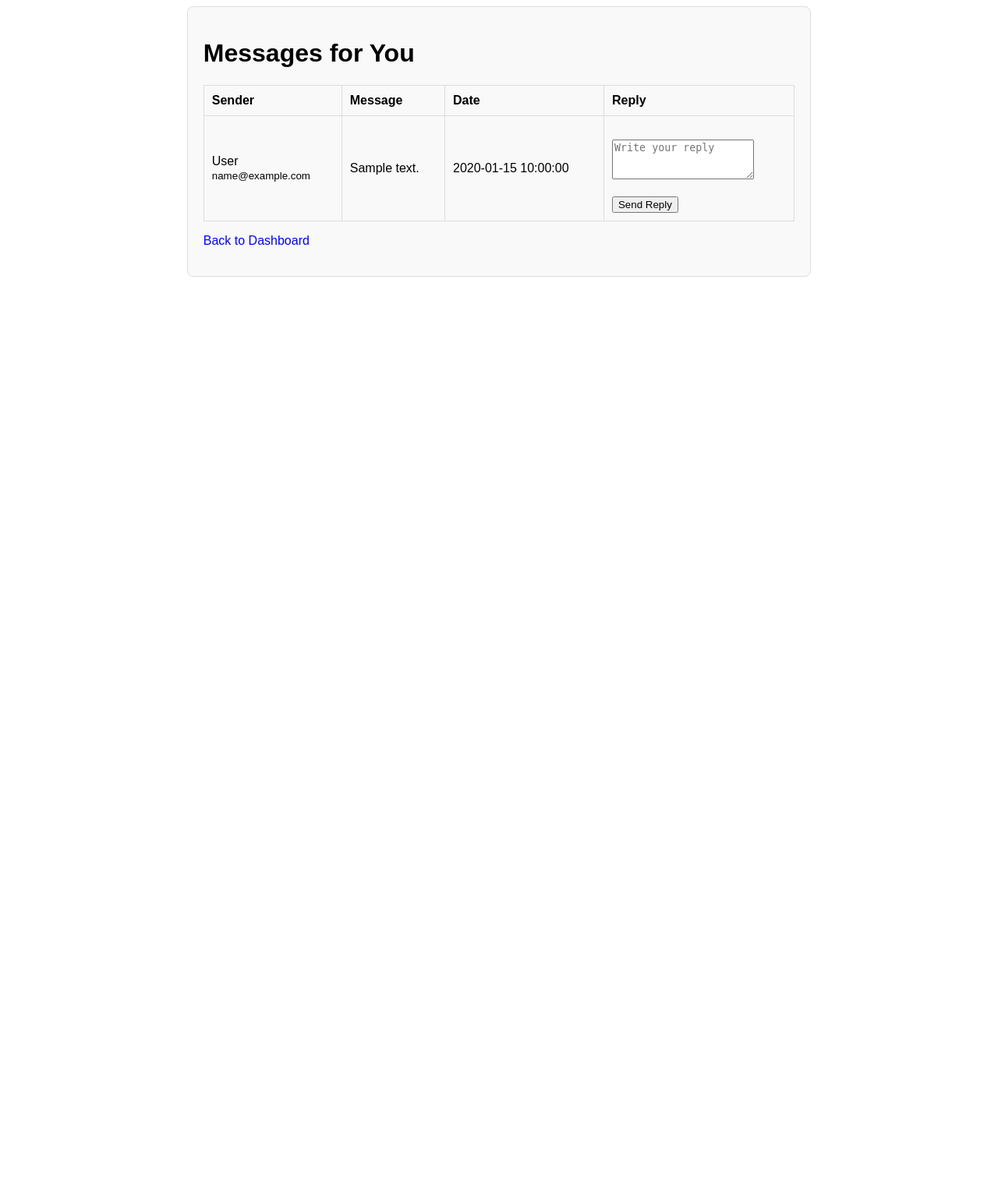
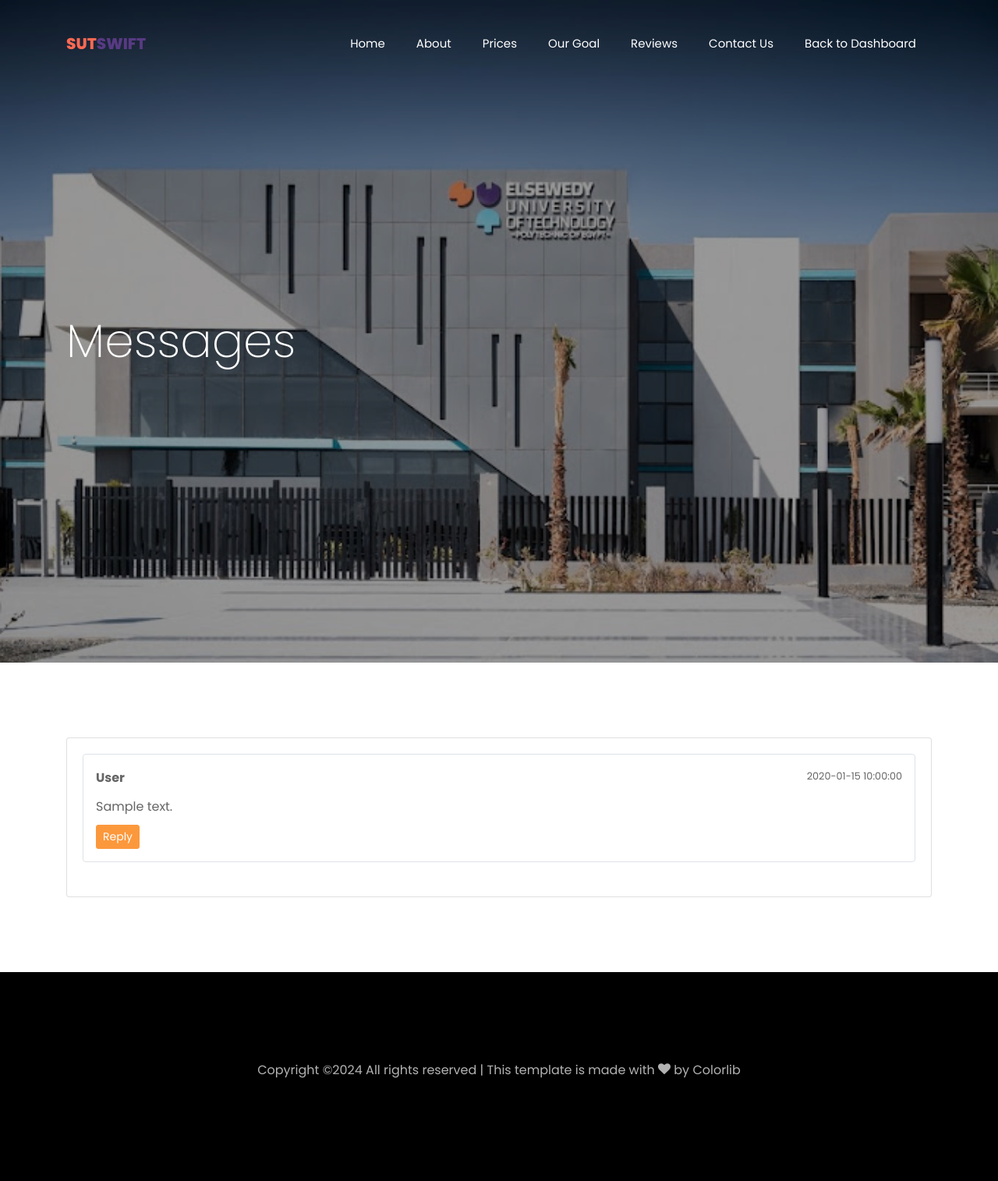
Before and after one commit to criticberlin/university_transportation, a PHP site: page /contact_student.php in a window 1280 px wide. Shown: the whole page at 78% size. Before the commit the page ends 355 px from the top, so only its background shows below. Run offline with PHP 8.4, Linux system fonts and the light colour scheme; the visitor is signed in with stand-in values (Sample User, id 1); tables that the repository leaves empty or names only in its code hold one stand-in row (values such as "Sample post"); some web fonts are replaced.

Commit message:
Update contact_student.php

```diff
--- a/contact_student.php
+++ b/contact_student.php
@@ -9,6 +9,7 @@ include 'db.php';
 
 $driverID = $_SESSION['UserID'];
 
+// Fetch messages
 $stmt = $pdo->prepare("
     SELECT
         C.MessageID,
@@ -25,6 +26,7 @@ $stmt = $pdo->prepare("
 $stmt->execute([$driverID]);
 $messages = $stmt->fetchAll(PDO::FETCH_ASSOC);
 
+// Handle reply submission
 if ($_SERVER['REQUEST_METHOD'] === 'POST' && isset($_POST['reply_message'], $_POST['message_id'], $_POST['sender_id'])) {
     $replyMessage = trim($_POST['reply_message']);
     $messageID = (int)$_POST['message_id'];
@@ -37,6 +39,9 @@ if ($_SERVER['REQUEST_METHOD'] === 'POST' && isset($_POST['reply_message'], $_PO
         ");
         if ($stmt->execute([$driverID, $senderID, $replyMessage])) {
             $success = "Reply sent successfully.";
+            // Refresh messages after sending reply
+            header("Location: " . $_SERVER['PHP_SELF']);
+            exit();
         } else {
             $error = "Failed to send the reply.";
         }
@@ -48,125 +53,156 @@ if ($_SERVER['REQUEST_METHOD'] === 'POST' && isset($_POST['reply_message'], $_PO
 
 <!DOCTYPE html>
 <html lang="en">
+<head>
+    <title>SUTSwift - Messages</title>
+    <meta charset="utf-8">
+    <meta name="viewport" content="width=device-width, initial-scale=1, shrink-to-fit=no">
+    <link href="https://fonts.googleapis.com/css?family=Poppins:200,300,400,500,600,700,800&display=swap" rel="stylesheet">
 
-<head>
-    <meta charset="UTF-8">
-    <meta name="viewport" content="width=device-width, initial-scale=1.0">
-    <title>Driver Messages</title>
-    <style>
-        body {
-            font-family: Arial, sans-serif;
-        }
-
-        .container {
-            width: 60%;
-            margin: auto;
-            padding: 20px;
-            border: 1px solid #ddd;
-            border-radius: 8px;
-            background-color: #f9f9f9;
-        }
-
-        table {
-            width: 100%;
-            border-collapse: collapse;
-        }
-
-        table,
-        th,
-        td {
-            border: 1px solid #ddd;
-        }
-
-        th,
-        td {
-            padding: 10px;
-            text-align: left;
-        }
-
-        .message {
-            padding: 10px;
-            background-color: #f1f1f1;
-            margin-bottom: 15px;
-        }
-
-        .sender {
-            font-weight: bold;
-        }
-
-        .date {
-            font-size: 0.8em;
-            color: gray;
-        }
-
-        .reply-form {
-            margin-top: 20px;
-        }
-
-        .error {
-            color: red;
-        }
-
-        .success {
-            color: green;
-        }
-
-        a {
-            text-decoration: none;
-            color: blue;
-        }
-
-        a:hover {
-            text-decoration: underline;
-        }
-    </style>
+    <link rel="stylesheet" href="css/open-iconic-bootstrap.min.css">
+    <link rel="stylesheet" href="css/animate.css">
+    <link rel="stylesheet" href="css/owl.carousel.min.css">
+    <link rel="stylesheet" href="css/owl.theme.default.min.css">
+    <link rel="stylesheet" href="css/magnific-popup.css">
+    <link rel="stylesheet" href="css/aos.css">
+    <link rel="stylesheet" href="css/ionicons.min.css">
+    <link rel="stylesheet" href="css/bootstrap-datepicker.css">
+    <link rel="stylesheet" href="css/jquery.timepicker.css">
+    <link rel="stylesheet" href="css/flaticon.css">
+    <link rel="stylesheet" href="css/icomoon.css">
+    <link rel="stylesheet" href="css/style.css">
+    <link rel="icon" type="image/png" href="images/SUTlogo.png">
 </head>
 
 <body>
+    <nav class="navbar navbar-expand-lg navbar-dark ftco_navbar bg-dark ftco-navbar-light" id="ftco-navbar">
         <div class="container">
-        <h1>Messages for You</h1>
+            <a class="navbar-brand" href="index.html">SUT<span>Swift</span></a>
+            <button class="navbar-toggler" type="button" data-toggle="collapse" data-target="#ftco-nav" aria-controls="ftco-nav" aria-expanded="false" aria-label="Toggle navigation">
+                <span class="oi oi-menu"></span> Menu
+            </button>
+            <div class="collapse navbar-collapse" id="ftco-nav">
+                <ul class="navbar-nav ml-auto">
+                    <li class="nav-item"><a href="index.html" class="nav-link">Home</a></li>
+                    <li class="nav-item"><a href="about.html" class="nav-link">About</a></li>
+                    <li class="nav-item"><a href="pricing.html" class="nav-link">Prices</a></li>
+                    <li class="nav-item"><a href="car.html" class="nav-link">Our Goal</a></li>
+                    <li class="nav-item"><a href="blog.html" class="nav-link">Reviews</a></li>
+                    <li class="nav-item"><a href="contact.html" class="nav-link">Contact Us</a></li>
+                    <li class="nav-item"><a href="drivers.php" class="nav-link">Back to Dashboard</a></li>
+                </ul>
+            </div>
+        </div>
+    </nav>
 
+    <div class="hero-wrap" style="background-image: url('images/bg_1.jpg');" data-stellar-background-ratio="0.5">
+        <div class="overlay"></div>
+        <div class="container">
+            <div class="row no-gutters slider-text justify-content-start align-items-center">
+                <div class="col-lg-12 ftco-animate">
+                    <div class="text w-100 mb-4 mt-5">
+                        <h1 class="mb-4">Messages</h1>
+                    </div>
+                </div>
+            </div>
+        </div>
+    </div>
+
+    <section class="ftco-section">
+        <div class="container">
             <?php if (isset($success)): ?>
-            <p class="success"><?= htmlspecialchars($success) ?></p>
+                <div class="alert alert-success"><?= htmlspecialchars($success) ?></div>
             <?php endif; ?>
             <?php if (isset($error)): ?>
-            <p class="error"><?= htmlspecialchars($error) ?></p>
+                <div class="alert alert-danger"><?= htmlspecialchars($error) ?></div>
             <?php endif; ?>
 
-        <?php if (count($messages) > 0): ?>
-            <table>
-                <thead>
-                    <tr>
-                        <th>Sender</th>
-                        <th>Message</th>
-                        <th>Date</th>
-                        <th>Reply</th>
-                    </tr>
-                </thead>
-                <tbody>
+            <div class="row">
+                <div class="col-md-12">
+                    <div class="card">
+                        <div class="card-body">
+                            <?php if (empty($messages)): ?>
+                                <p class="text-center">No messages found.</p>
+                            <?php else: ?>
                                 <?php foreach ($messages as $message): ?>
-                        <tr>
-                            <td><?= htmlspecialchars($message['SenderName']) ?> <br> <small><?= htmlspecialchars($message['SenderEmail']) ?></small></td>
-                            <td><?= htmlspecialchars($message['MessageText']) ?></td>
-                            <td><?= htmlspecialchars($message['SentDate']) ?></td>
-                            <td>
-                                <form method="POST" class="reply-form">
+                                    <div class="message-container mb-4 p-3 border rounded">
+                                        <div class="message-header d-flex justify-content-between">
+                                            <strong><?= htmlspecialchars($message['SenderName']) ?></strong>
+                                            <small><?= htmlspecialchars($message['SentDate']) ?></small>
+                                        </div>
+                                        <div class="message-body my-2">
+                                            <?= nl2br(htmlspecialchars($message['MessageText'])) ?>
+                                        </div>
+                                        <div class="message-footer">
+                                            <button class="btn btn-sm btn-primary reply-btn"
+                                                    onclick="showReplyForm(<?= $message['MessageID'] ?>, <?= $message['SenderID'] ?>)">
+                                                Reply
+                                            </button>
+                                        </div>
+                                        <div id="reply-form-<?= $message['MessageID'] ?>" class="reply-form mt-3" style="display: none;">
+                                            <form method="POST" action="">
                                                 <input type="hidden" name="message_id" value="<?= $message['MessageID'] ?>">
                                                 <input type="hidden" name="sender_id" value="<?= $message['SenderID'] ?>">
-                                    <textarea name="reply_message" placeholder="Write your reply" rows="3" required></textarea><br><br>
-                                    <button type="submit">Send Reply</button>
+                                                <div class="form-group">
+                                                    <textarea name="reply_message" class="form-control" rows="3" required></textarea>
+                                                </div>
+                                                <button type="submit" class="btn btn-primary">Send Reply</button>
+                                                <button type="button" class="btn btn-secondary"
+                                                        onclick="hideReplyForm(<?= $message['MessageID'] ?>)">Cancel</button>
                                             </form>
-                            </td>
-                        </tr>
+                                        </div>
+                                    </div>
                                 <?php endforeach; ?>
-                </tbody>
-            </table>
-        <?php else: ?>
-            <p>No messages found.</p>
                             <?php endif; ?>
+                        </div>
+                    </div>
+                </div>
+            </div>
+        </div>
+    </section>
 
-        <p><a href="drivers.php">Back to Dashboard</a></p>
+    <footer class="ftco-footer ftco-bg-dark ftco-section">
+        <div class="container">
+            <div class="row">
+                <div class="col-md-12 text-center">
+                    <p><!-- Link back to Colorlib can't be removed. Template is licensed under CC BY 3.0. -->
+                    Copyright &copy;<script>document.write(new Date().getFullYear());</script> All rights reserved | This template is made with <i class="icon-heart color-danger" aria-hidden="true"></i> by <a href="https://colorlib.com" target="_blank">Colorlib</a>
+                    <!-- Link back to Colorlib can't be removed. Template is licensed under CC BY 3.0. --></p>
                 </div>
+            </div>
+        </div>
+    </footer>
+
+    <!-- loader -->
+    <div id="ftco-loader" class="show fullscreen"><svg class="circular" width="48px" height="48px">
+        <circle class="path-bg" cx="24" cy="24" r="22" fill="none" stroke-width="4" stroke="#eeeeee"/>
+        <circle class="path" cx="24" cy="24" r="22" fill="none" stroke-width="4" stroke-miterlimit="10" stroke="#F96D00"/>
+    </svg></div>
+
+    <script src="js/jquery.min.js"></script>
+    <script src="js/jquery-migrate-3.0.1.min.js"></script>
+    <script src="js/popper.min.js"></script>
+    <script src="js/bootstrap.min.js"></script>
+    <script src="js/jquery.easing.1.3.js"></script>
+    <script src="js/jquery.waypoints.min.js"></script>
+    <script src="js/jquery.stellar.min.js"></script>
+    <script src="js/owl.carousel.min.js"></script>
+    <script src="js/jquery.magnific-popup.min.js"></script>
+    <script src="js/aos.js"></script>
+    <script src="js/jquery.animateNumber.min.js"></script>
+    <script src="js/bootstrap-datepicker.js"></script>
+    <script src="js/jquery.timepicker.min.js"></script>
+    <script src="js/scrollax.min.js"></script>
+    <script src="js/main.js"></script>
+
+    <script>
+    function showReplyForm(messageId, senderId) {
+        document.getElementById('reply-form-' + messageId).style.display = 'block';
+    }
+
+    function hideReplyForm(messageId) {
+        document.getElementById('reply-form-' + messageId).style.display = 'none';
+    }
+    </script>
 </body>
-
 </html>
```
Lines whose indentation alone changed are shown as unchanged.
